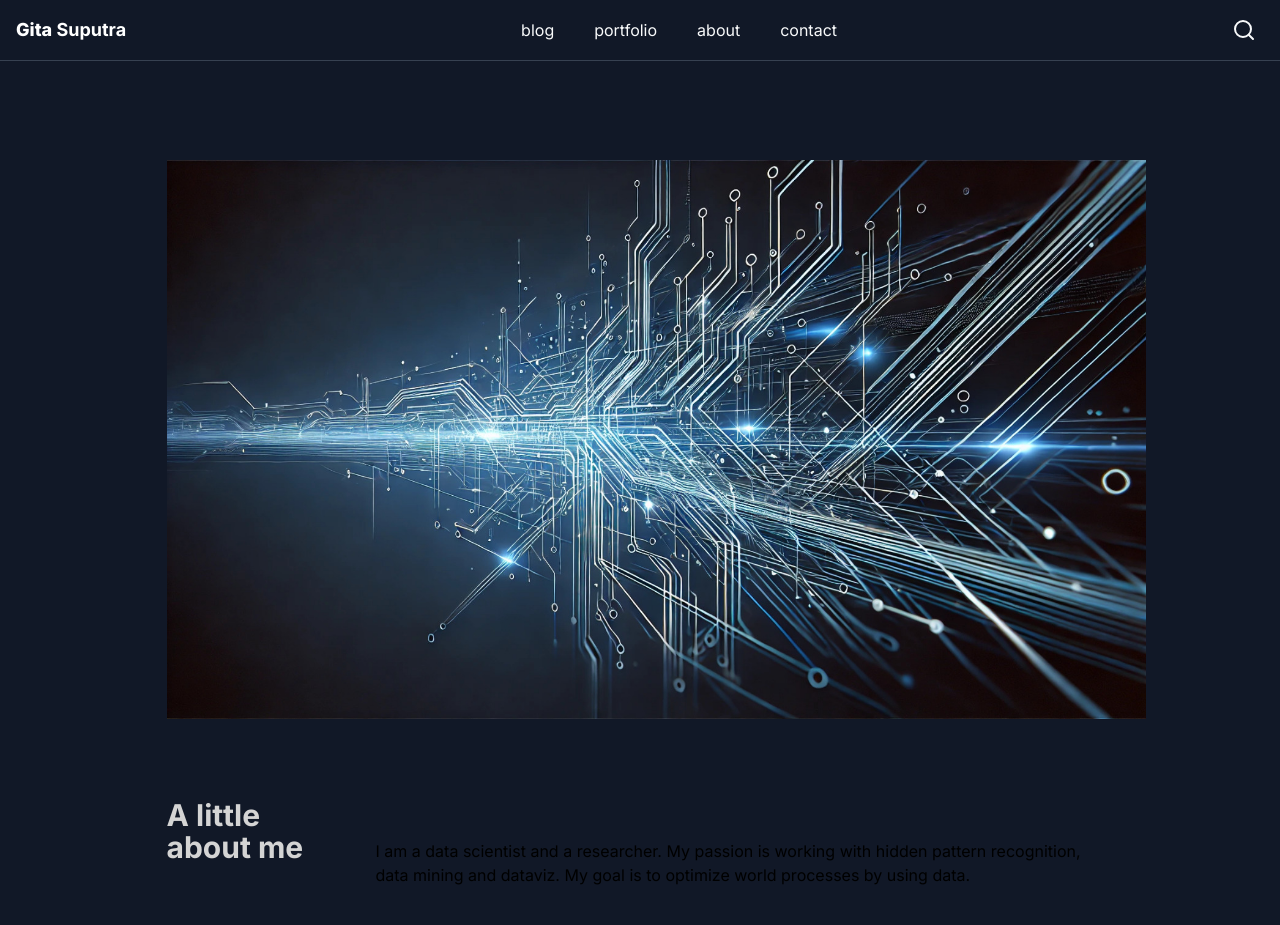
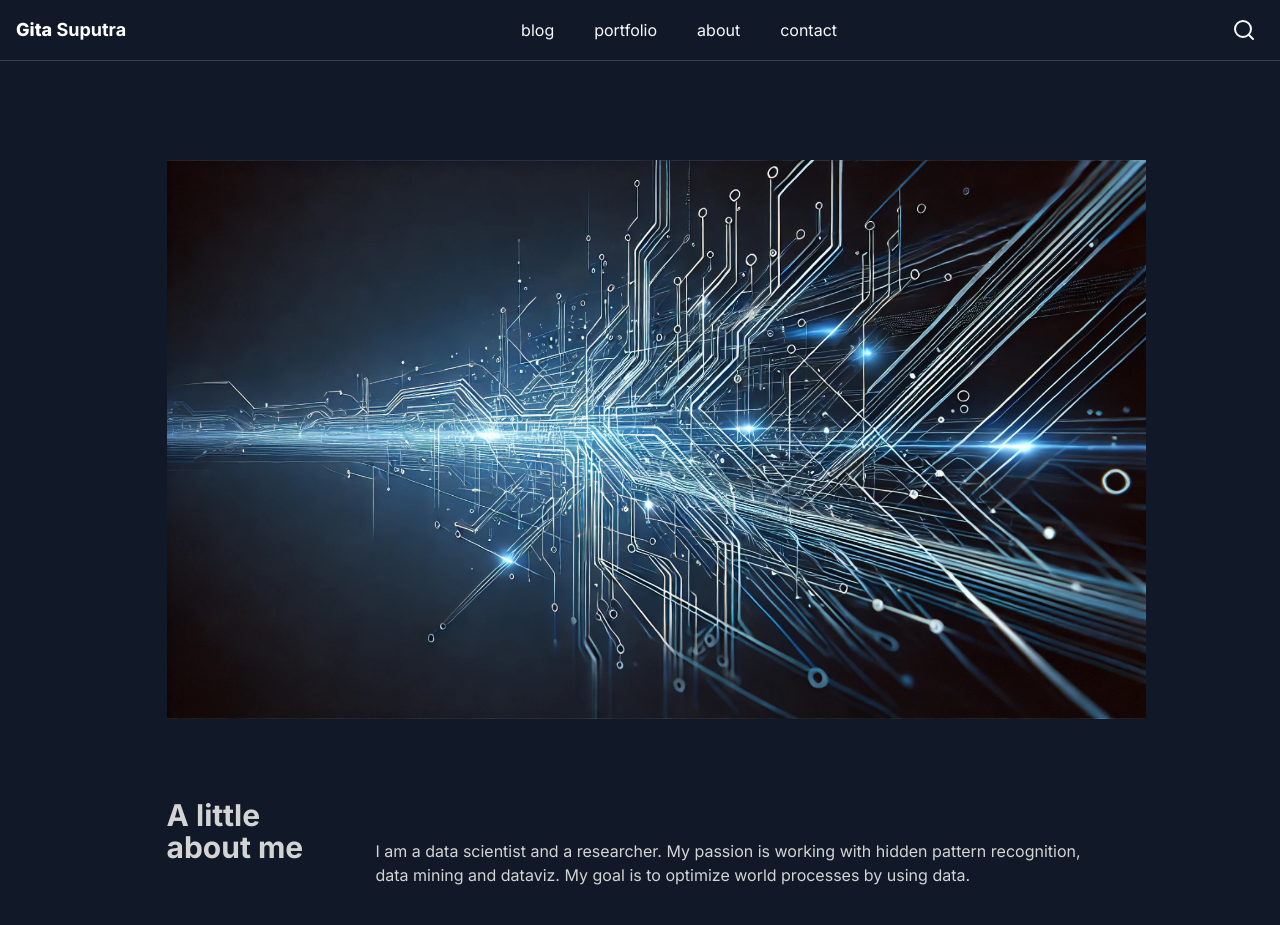
Before and after one commit to arifrhm/portfolio-blog-v2, a Next.js app: page / in a window 1280 px wide. Shown: the top 925 px of the page. Built offline with nearby package versions, Linux system fonts and the light colour scheme.

Commit message:
Fix : change text color for home page

```diff
--- a/src/components/AboutMeSection.tsx
+++ b/src/components/AboutMeSection.tsx
@@ -18,7 +18,7 @@ export function AboutMeSection() {
               </div>
             </div>
             <div className="flex flex-col ml-5 w-[82%] max-md:ml-0 max-md:w-full">
-              <div className="flex flex-col grow pr-6 pb-10 mt-10 text-base leading-6text-neutral-400 max-md:max-w-full">
+              <div className="flex flex-col grow pr-6 pb-10 mt-10 text-base leading-6 text-neutral-300 max-md:max-w-full">
                 <div className="max-md:max-w-full">
                   I am a data scientist and a researcher. My passion is working
                   with hidden pattern recognition,{" "}
```
